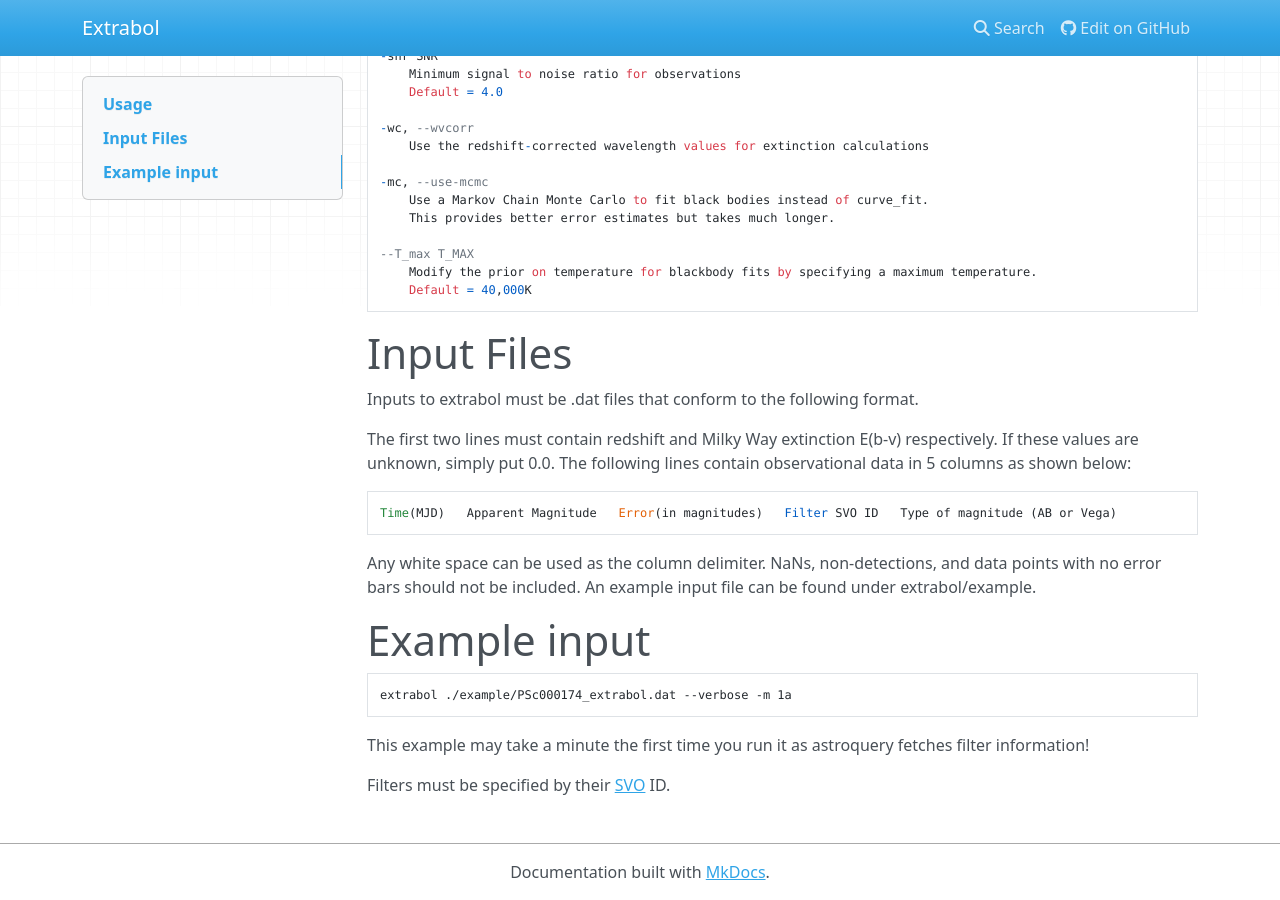
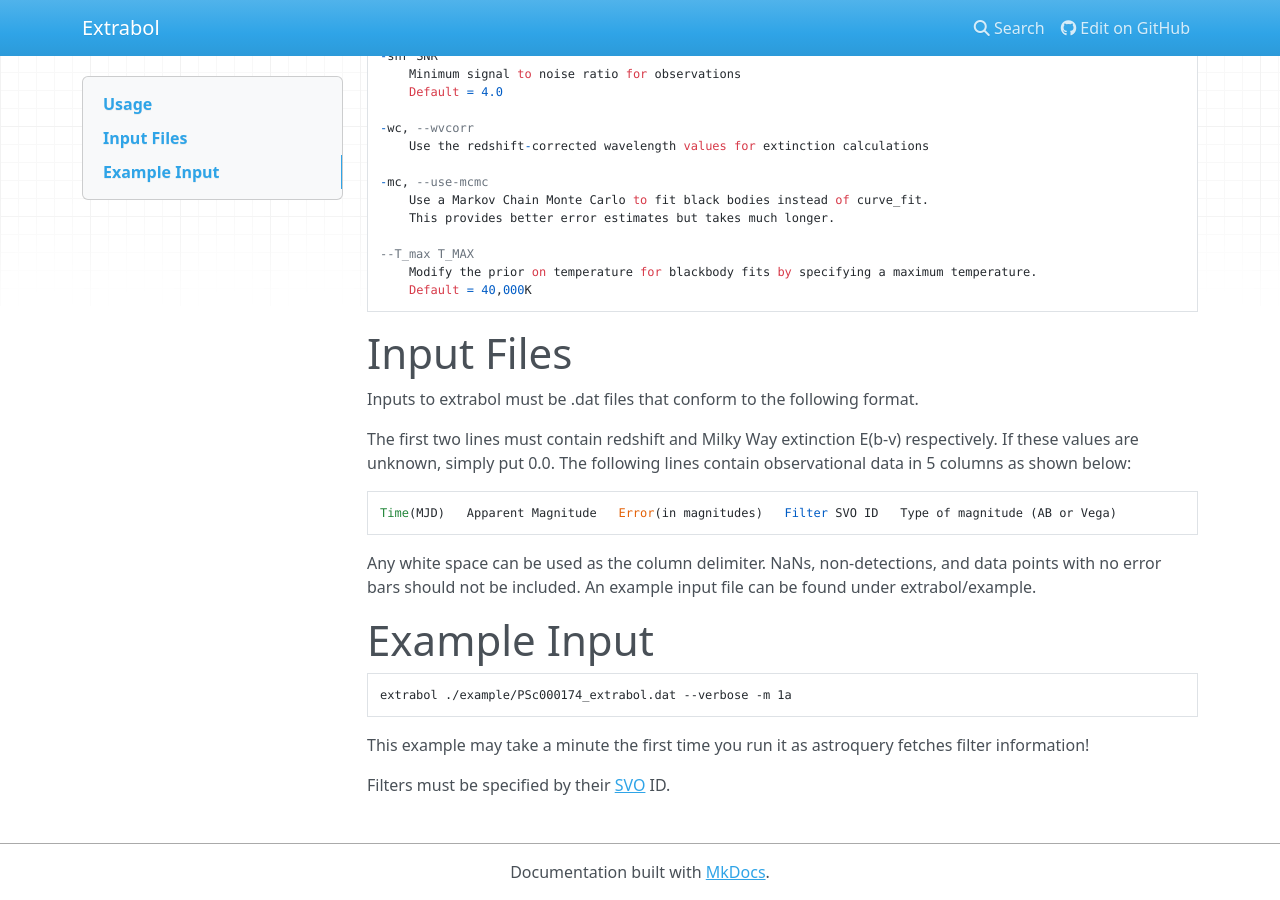
Before and after one commit to VTDA-Group/extrabol, an MkDocs documentation site: the page built from docs/README.md, in a window 1280 px wide and 900 px high, scrolled down 1118 px. Built offline with MkDocs 1.6.1, drawn with Linux system fonts in a browser that asks for light colours; nearby versions of some CDN libraries.

````diff
--- a/docs/README.md
+++ b/docs/README.md
@@ -83,7 +83,7 @@ Time(MJD)   Apparent Magnitude   Error(in magnitudes)   Filter SVO ID   Type of
 Any white space can be used as the column delimiter. NaNs, non-detections, and data points with no error bars should not be included.
 An example input file can be found under extrabol/example.
 
-# Example input
+# Example Input
 
 ```python
 extrabol ./example/PSc000174_extrabol.dat --verbose -m 1a
````
